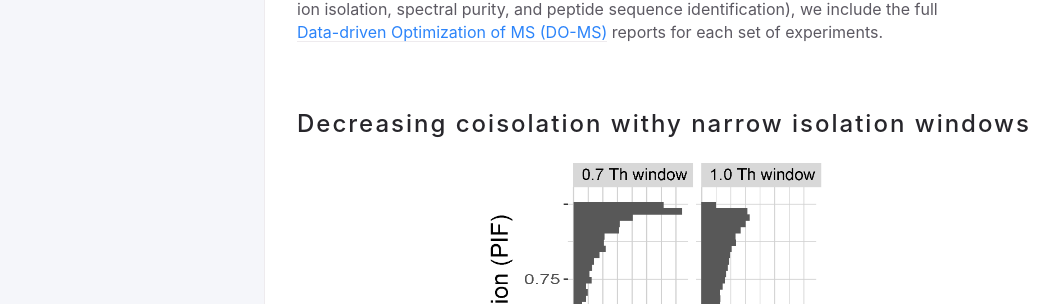
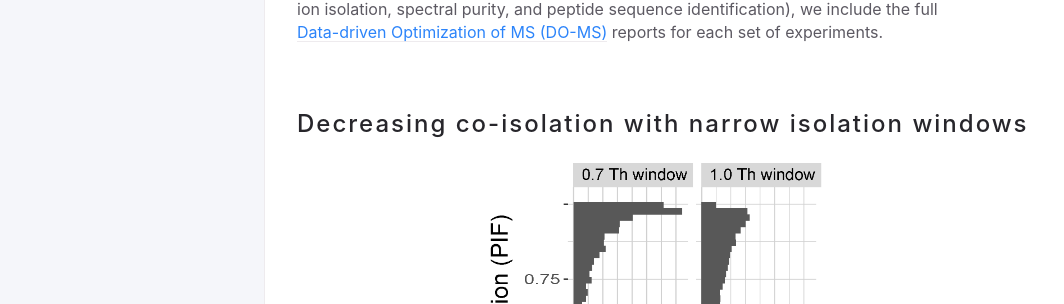
Before and after one commit to SlavovLab/SCoPE2, a Jekyll site: the page built from docs/mass-spec/Increased-accuracy-and-throughput.md, in a window 1280 px wide. Shown: the part 452-756 px from the top of the page, without its empty margins (91-1155 px from the left). Built offline with Jekyll 4.4.1, drawn with Linux system fonts in a browser that asks for light colours.

Commit message:
Update Increased-accuracy-and-throughput.md

```diff
--- a/docs/mass-spec/Increased-accuracy-and-throughput.md
+++ b/docs/mass-spec/Increased-accuracy-and-throughput.md
@@ -21,7 +21,7 @@ To increase the throughput and quantitative accuracy of single-cell protein anal
 &nbsp;
 
 
-<h2 style="letter-spacing: 2px; font-size: 26px;" id="decreasing-coisolation" >Decreasing coisolation withy narrow isolation windows</h2>
+<h2 style="letter-spacing: 2px; font-size: 26px;" id="decreasing-coisolation" >Decreasing co-isolation with narrow isolation windows</h2>
 
 ![]({{site.baseurl}}Figures/SCoPE2_Purity_of_MS2_Spectra.png){: width="50%" .center-image}
 
```
